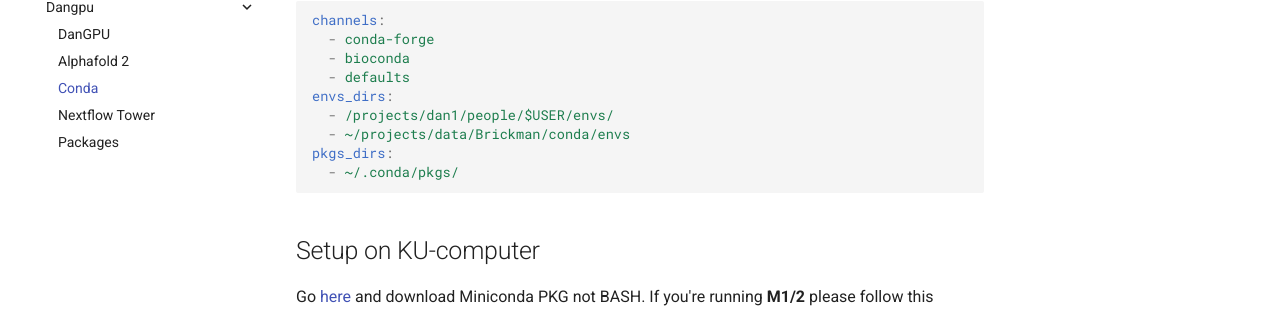
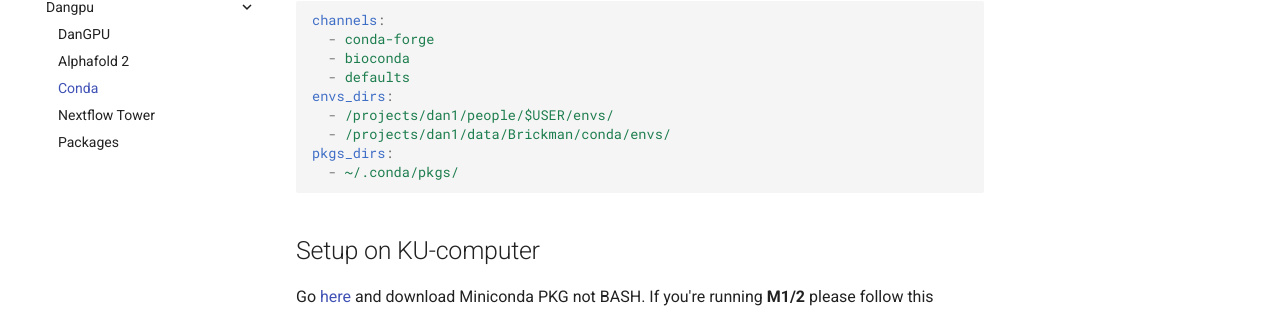
Before and after one commit to brickmanlab/brickmanlab.github.io, an MkDocs documentation site: the page built from docs/dangpu/conda.md, in a window 1280 px wide. Shown: the part 230-543 px from the top of the page. Built offline with MkDocs 1.6.1 and Material for MkDocs 9.7.7, drawn with Linux system fonts in a browser that asks for light colours; comment, search, counter and statistics services are not loaded.

Commit message:
Update conda.md to fix path to Brickman Lab conda envs

````diff
--- a/docs/dangpu/conda.md
+++ b/docs/dangpu/conda.md
@@ -9,7 +9,7 @@ channels:
   - defaults
 envs_dirs:
   - /projects/dan1/people/$USER/envs/
-  - ~/projects/data/Brickman/conda/envs
+  - /projects/dan1/data/Brickman/conda/envs/
 pkgs_dirs:
   - ~/.conda/pkgs/
 ```
````
